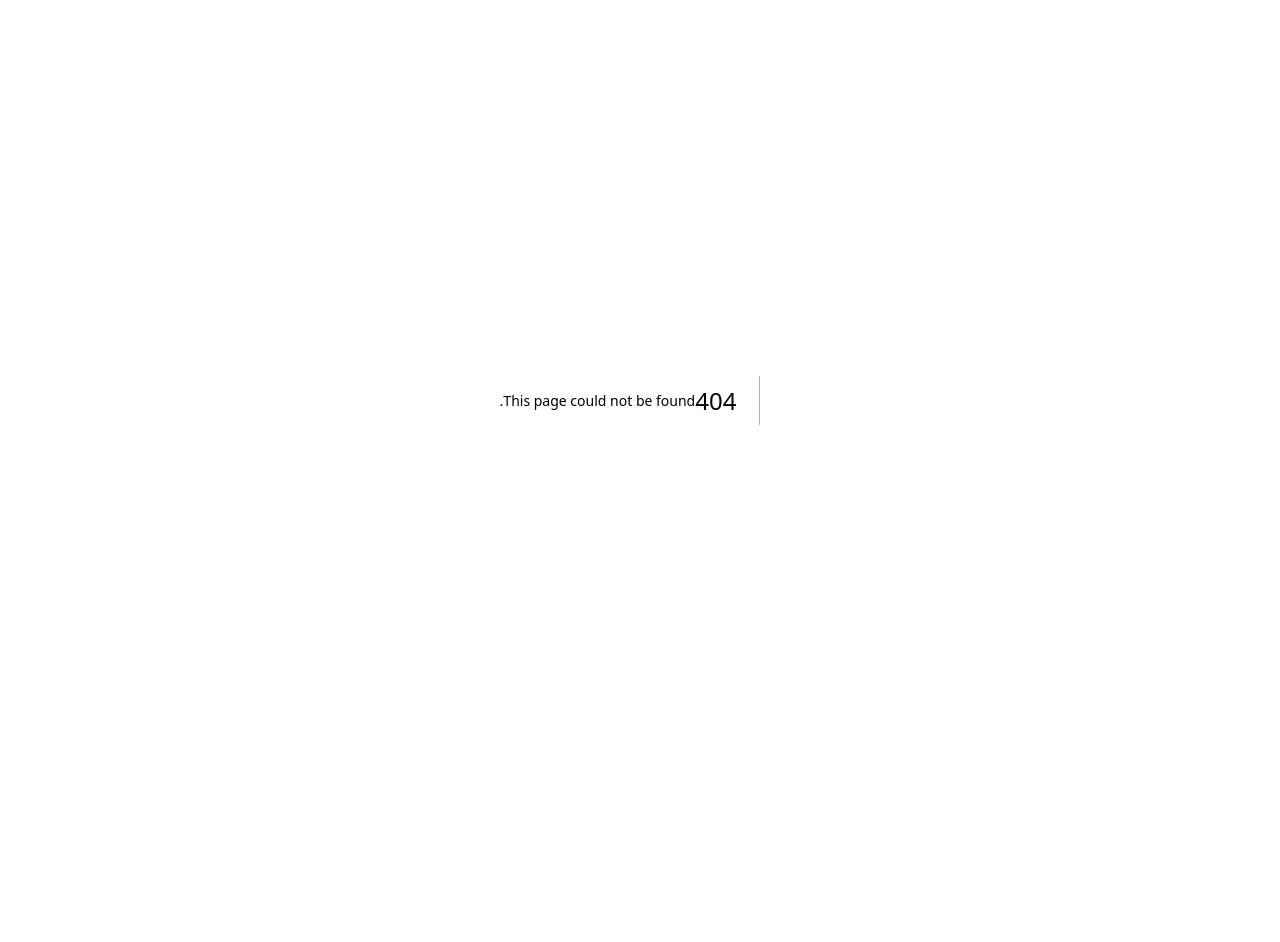
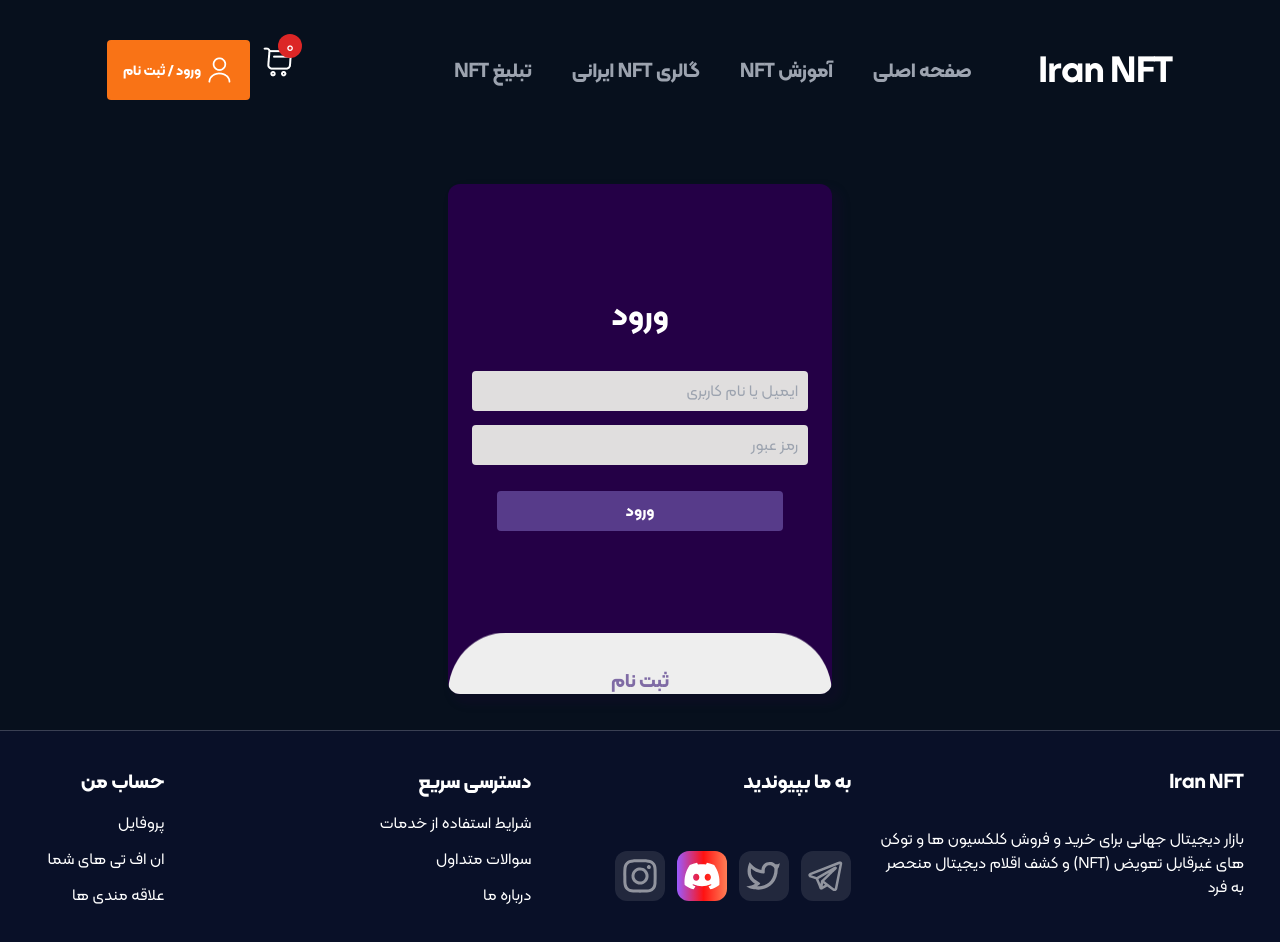
Before and after one commit to ERFAN7255/NFT, a Next.js app: page /login-register in a window 1280 px wide. Before the commit this address had no page. Shown: the top 942 px of the page. Before the commit the page ends 800 px from the top, so only its background shows below. Built offline with nearby package versions, Linux system fonts and the light colour scheme.

Commit message:
login-register page design

```diff
--- a/src/app/loading.js
+++ b/src/app/loading.js
@@ -1,5 +1,5 @@
 import React from "react";
-import styles from "@/styles/loading.css";
+import styles from "@/styles/loading.module.css";
 
 function loading() {
   return (
--- /dev/null
+++ b/src/app/login-register/page.js
@@ -0,0 +1,91 @@
+import React from "react";
+import Header from "@/components/module/Header/Header";
+import Footer from "@/components/module/Footer/Footer";
+
+function page() {
+  return (
+    <>
+      <Header />
+      <div className="p-4 flex justify-center">
+        <div class="main mt-7 w-96">
+          <input type="checkbox" id="chk" aria-hidden="true" />
+
+          <div class="login">
+            <form class="form">
+              <label for="chk" aria-hidden="true" className="animate-bounce">
+                ورود
+              </label>
+              <input
+                class="input text-center"
+                type="text"
+                name="email"
+                placeholder="ایمیل یا نام کاربری"
+                required={true}
+                minLength={2}
+              />
+              <input
+                class="input text-center"
+                type="password"
+                name="password"
+                placeholder="رمز عبور"
+                minLength={2}
+                maxLength={18}
+                required={true}
+              />
+              <button>ورود</button>
+            </form>
+          </div>
+
+          <div class="register mt-6">
+            <form class="form">
+              <label for="chk" aria-hidden="true" className="animate-pulse">
+                ثبت نام
+              </label>
+              <input
+                class="input"
+                type="text"
+                name="txt"
+                placeholder="نام کاربری"
+                required=""
+                minLength={2}
+                maxLength={14}
+                required="true"
+              />
+              <input
+                class="input"
+                type="text"
+                name="txt"
+                placeholder="نام و نام خانوداگی"
+                required=""
+                minLength={2}
+                maxLength={20}
+                required="true"
+              />
+              <input
+                class="input"
+                type="email"
+                name="email"
+                placeholder="ایمیل"
+                required="true"
+              />
+              <input
+                class="input"
+                type="text"
+                name="pswd"
+                placeholder="رمز عبور"
+                minLength={2}
+                maxLength={18}
+                required="true"
+              />
+              <button>ثبت نام</button>
+            </form>
+          </div>
+        </div>
+      </div>
+
+      <Footer />
+    </>
+  );
+}
+
+export default page;
--- a/src/components/module/Footer/Footer.js
+++ b/src/components/module/Footer/Footer.js
@@ -4,8 +4,6 @@ function Footer() {
   return (
     <footer
       class="mt-5 p-2 lg:p-5 footer py-10"
-      data-aos="fade-up"
-      data-aos-duration="500"
     >
       <div class="relative ">
         <div class="flex relative flex-col p-4 gap-5 md:flex-row md:items-start">
--- a/src/components/module/Header/Header.js
+++ b/src/components/module/Header/Header.js
@@ -1,4 +1,5 @@
 "use client";
+import Link from "next/link";
 import React, { useState } from "react";
 import { TiHomeOutline } from "react-icons/ti";
 
@@ -76,7 +77,7 @@ function Header() {
             </a>
             <a
               href="#"
-              class="flex justify-between bg-orange-500 p-2 text-xs lg:text-sm lg:p-4 rounded gap-1 font-bold text-white items-center"
+              class="flex justify-between bg-orange-500 p-2 text-xs lg:text-sm lg:p-4 rounded gap-1 font-bold text-white items-center animate-pulse"
             >
               <img src="img/user.png" alt="" />
               ورود / ثبت نام
@@ -151,8 +152,8 @@ function Header() {
               </li>
             ) : (
               <li class="">
-                <a
-                  href="#"
+                <Link
+                  href="/login-register"
                   class="flex gap-3 items-center font-bold text-green-500 animate-pulse"
                 >
                   <svg
@@ -170,13 +171,13 @@ function Header() {
                     />
                   </svg>
                   ورود / ثبت نام
-                </a>
+                </Link>
               </li>
             )}
 
             <li class="flex gap-3 items-center">
-              <a
-                href="#"
+              <Link
+                href="/"
                 class="flex gap-3 items-center text-blue-600 font-bold"
               >
                 <svg
@@ -194,7 +195,7 @@ function Header() {
                   />
                 </svg>
                 صفحه اصلی
-              </a>
+              </Link>
             </li>
 
             {/* start LogOut */}
--- a/src/styles/globals.css
+++ b/src/styles/globals.css
@@ -146,3 +146,105 @@ header::after {
     #ff7f56 100%
   ) !important;
 }
+
+/* login */
+
+.main {
+  position: relative;
+  display: flex;
+  flex-direction: column;
+  background-color: #240046;
+  max-height: 510px;
+  overflow: hidden;
+  border-radius: 12px;
+  box-shadow: 7px 7px 10px 3px #24004628;
+}
+
+.form {
+  display: flex;
+  flex-direction: column;
+  gap: 14px;
+  padding: 24px;
+}
+
+/*checkbox to switch from sign up to login*/
+#chk {
+  display: none;
+}
+
+/*Login*/
+.login {
+  position: relative;
+  width: 100%;
+  height: 100%;
+}
+
+.login label {
+  margin: 25% 0 5%;
+}
+
+label {
+  color: #fff;
+  font-size: 2rem;
+  justify-content: center;
+  display: flex;
+  font-weight: bold;
+  cursor: pointer;
+  transition: 0.5s ease-in-out;
+}
+
+.input {
+  width: 100%;
+  height: 40px;
+  background: #e0dede;
+  padding: 10px;
+  border: none;
+  outline: none;
+  border-radius: 4px;
+  text-align: right;
+}
+
+/*Register*/
+.register {
+  background: #eee;
+  border-radius: 15% 15% 0% 0%;
+  transform: translateY(5%);
+  transition: 0.8s ease-in-out;
+}
+
+.register label {
+  color: #573b8a;
+  transform: scale(0.6);
+}
+
+#chk:checked ~ .register {
+  transform: translateY(-60%);
+}
+
+#chk:checked ~ .register label {
+  transform: scale(1);
+  margin: 10% 0 5%;
+}
+
+#chk:checked ~ .login label {
+  transform: scale(0.6);
+  margin: 5% 0 5%;
+}
+/*Button*/
+.form button {
+  width: 85%;
+  height: 40px;
+  margin: 12px auto 10%;
+  color: #fff;
+  background: #573b8a;
+  font-size: 1rem;
+  font-weight: bold;
+  border: none;
+  border-radius: 4px;
+  cursor: pointer;
+  transition: 0.2s ease-in;
+}
+
+.form button:hover {
+  background-color: #6d44b8;
+}
--- /dev/null
+++ b/src/styles/login.module.css
@@ -0,0 +1,99 @@
+/* Login */
+
+.main_login {
+  position: relative;
+  display: flex;
+  flex-direction: column;
+  background-color: #240046;
+  /* max-height: 420px; */
+  overflow: hidden;
+  border-radius: 12px;
+  box-shadow: 7px 7px 10px 3px #24004628;
+}
+
+.form_login {
+  display: flex;
+  flex-direction: column;
+  gap: 14px;
+  padding: 24px;
+}
+
+/*checkbox to switch from sign up to login*/
+.chk {
+  display: none;
+}
+
+.login {
+  position: relative;
+  width: 100%;
+  height: 100%;
+}
+
+.login .label {
+  margin: 25% 0 5%;
+}
+
+.label {
+  color: #fff;
+  font-size: 2rem;
+  justify-content: center;
+  display: flex;
+  font-weight: bold;
+  cursor: pointer;
+  transition: 0.5s ease-in-out;
+}
+
+.input_login {
+  width: 100%;
+  height: 40px;
+  background: #e0dede;
+  padding: 10px;
+  border: none;
+  outline: none;
+  border-radius: 4px;
+}
+
+/*Register*/
+.register {
+  background: #eee;
+  border-radius: 60% / 10%;
+  transform: translateY(5%);
+  transition: 0.8s ease-in-out;
+}
+
+.register label {
+  color: #573b8a;
+  transform: scale(0.6);
+}
+
+.chk:checked ~ .register {
+  transform: translateY(-60%);
+}
+
+.chk:checked ~ .register .label {
+  transform: scale(1);
+  margin: 10% 0 5%;
+}
+
+.chk:checked ~ .login .label {
+  transform: scale(0.6);
+  margin: 5% 0 5%;
+}
+/*Button*/
+.form_login .button {
+  width: 85%;
+  height: 40px;
+  margin: 12px auto 10%;
+  color: #fff;
+  background: #573b8a;
+  font-size: 1rem;
+  font-weight: bold;
+  border: none;
+  border-radius: 4px;
+  cursor: pointer;
+  transition: 0.2s ease-in;
+}
+
+.form_login .button:hover {
+  background-color: #6d44b8;
+}
```
Also changed, not shown: src/styles/loading.module.css (renamed from src/styles/loading.css).
